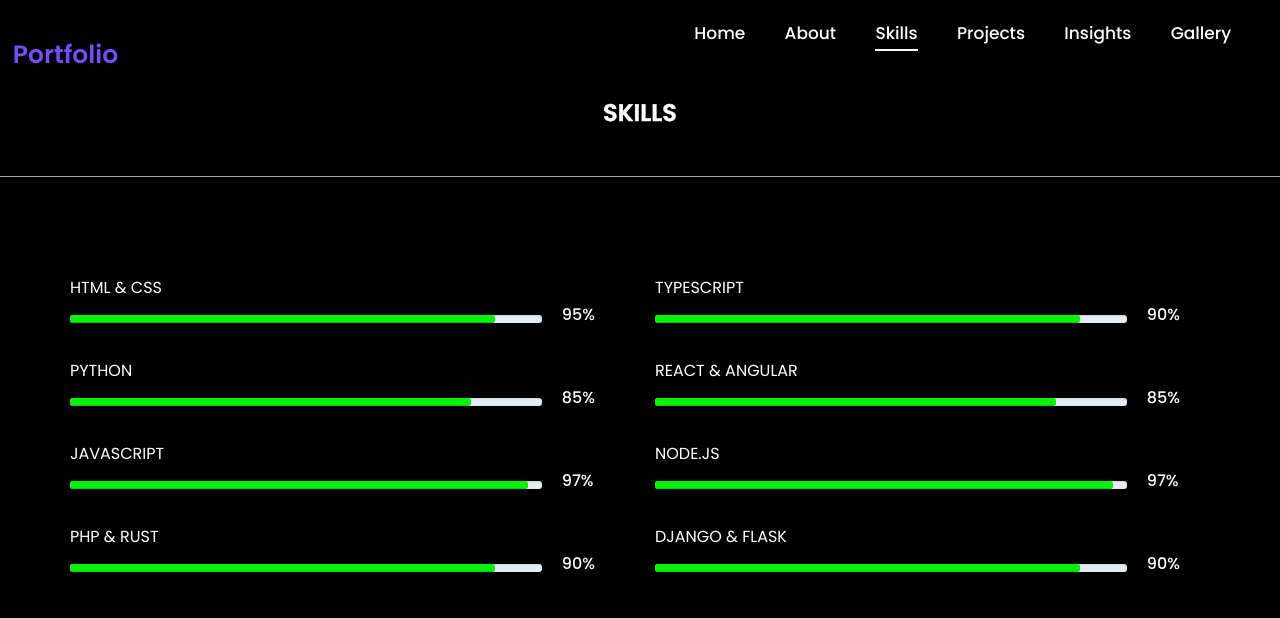
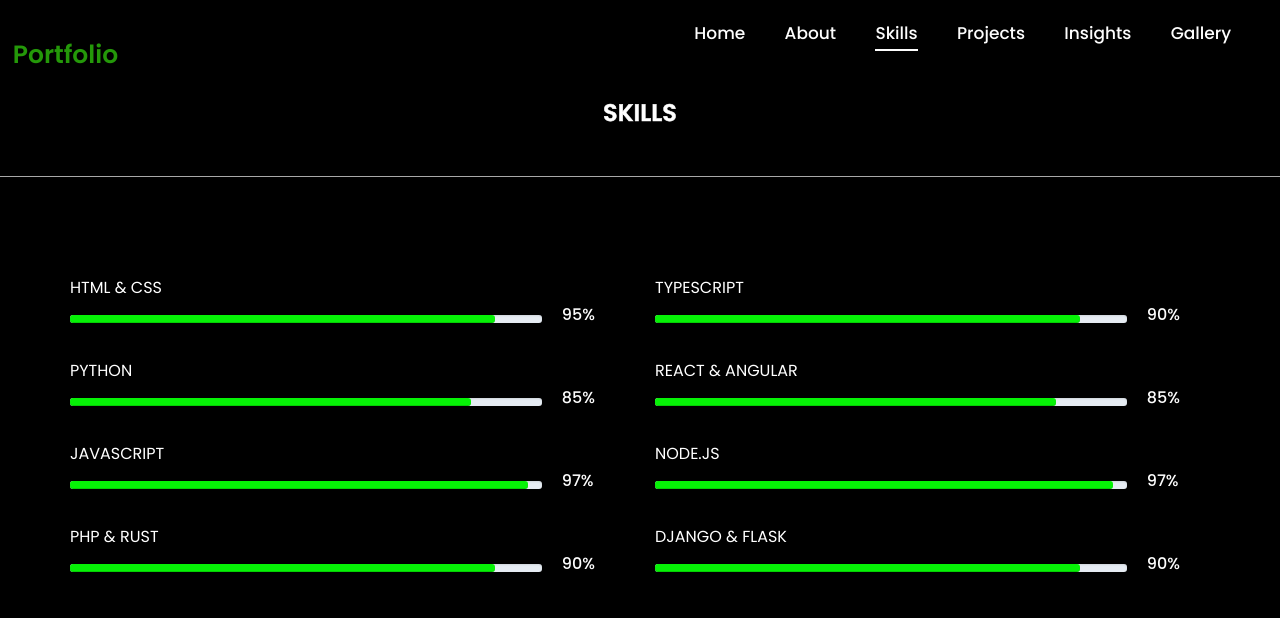
Before and after one commit to JeetInTech/Portfolio, a plain HTML site: page html/skills.html in a window 1280 px wide. Drawn offline with nearby package versions, Linux system fonts and the light colour scheme.

Commit message:
new branch

```diff
--- a/css/main.css
+++ b/css/main.css
@@ -14,7 +14,7 @@
 :root {
     --bg-color: #fdfdfd;
     --text-color: #333;
-    --main-color: #754ef9;
+    --main-color: #249809;
     --white-color: #fdfdfd;
     --shadow-color: rgba(0, 0, 0, .2);
 }
```
